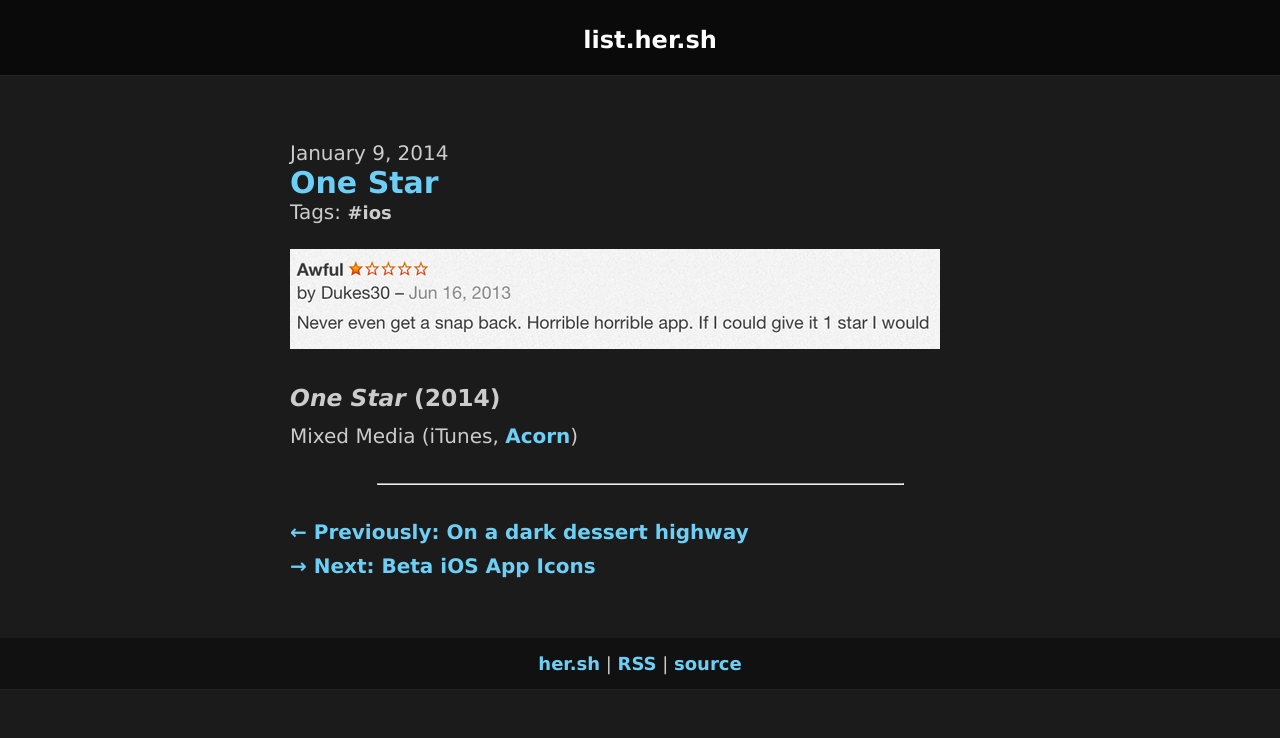
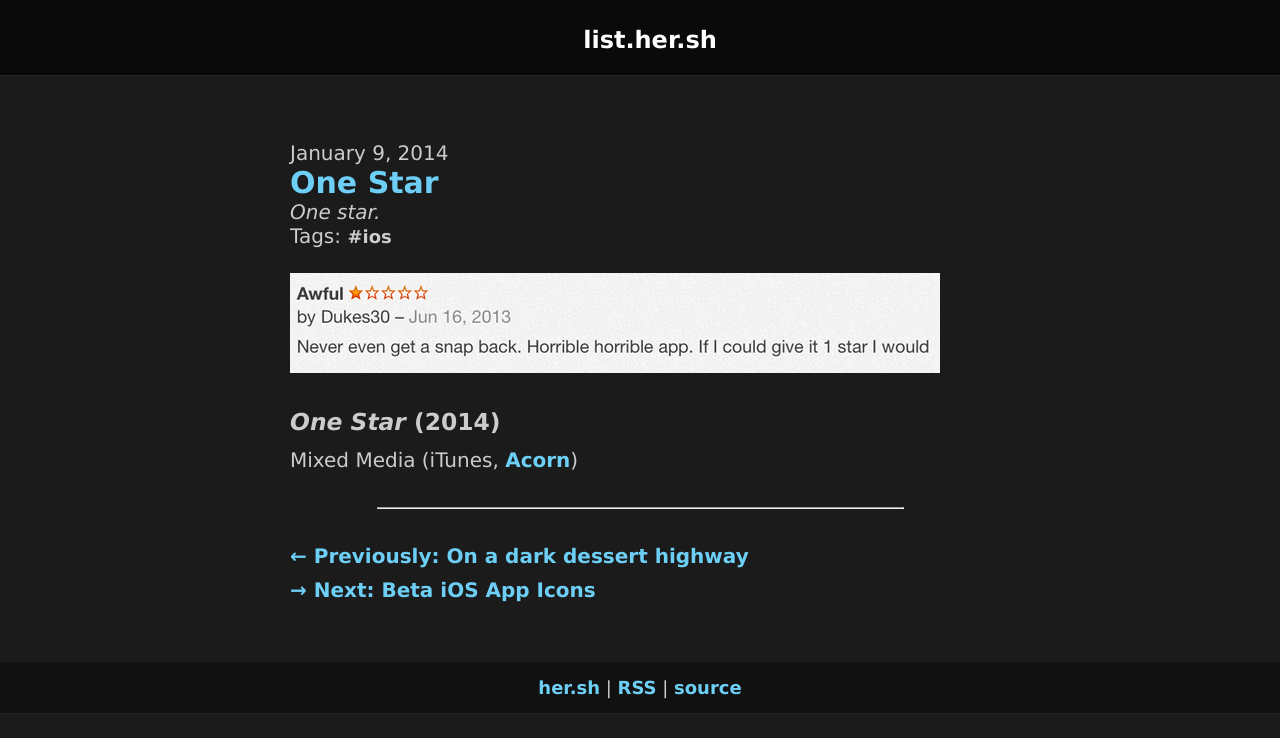
Before and after one commit to jhersh/list.her.sh, a Jekyll site: the page built from _posts/2014-01-09-one-star.md, in a window 1280 px wide. Shown: the top 738 px of the page. Built offline with Jekyll 4.4.1, drawn with Linux system fonts in a browser that asks for light colours.

Commit message:
More URL/path fixes

```diff
--- a/_config.yml
+++ b/_config.yml
@@ -1,4 +1,4 @@
-permalink: /:title
+permalink: /:title/index.html
 title: list.her.sh
 url: https://list.her.sh
 
--- a/_posts/2014-01-09-one-star.md
+++ b/_posts/2014-01-09-one-star.md
@@ -1,7 +1,7 @@
 ---
 layout: post
 title: One Star
-summary:
+summary: One star.
 tags: ios
 ---
 
```
Also changed, not shown: _posts/2014-09-30-app-icons.md (+0 -1 lines).
